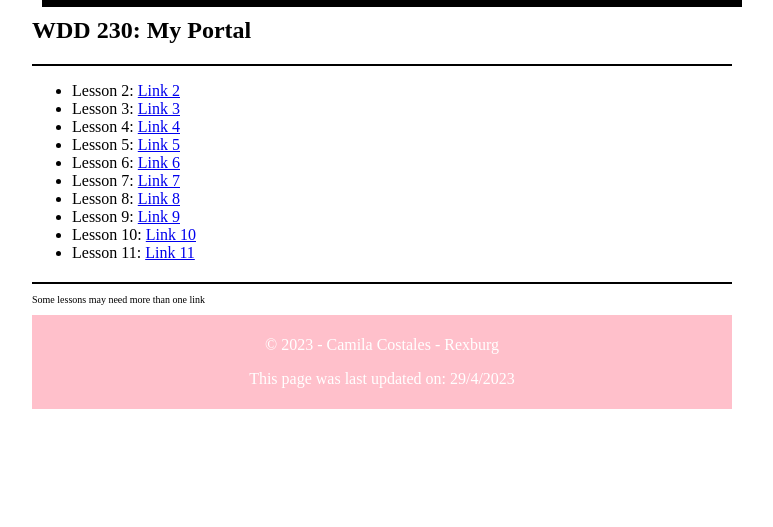
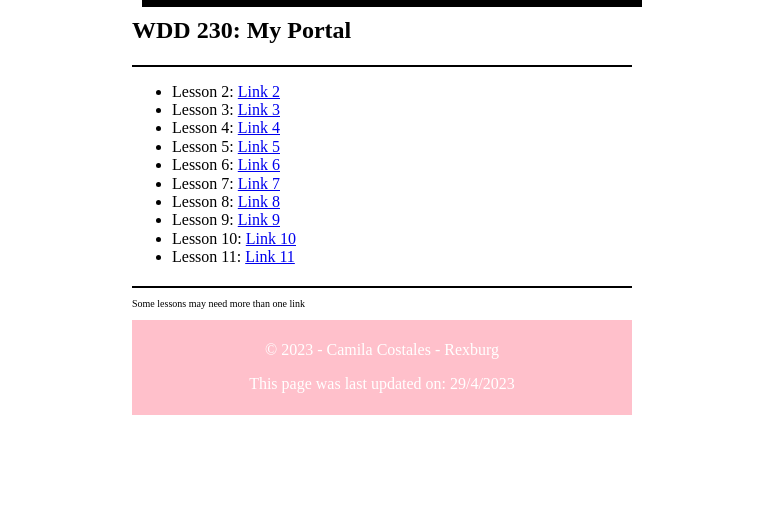
Before and after one commit to camila-costales/wdd230, a plain HTML site: page index.html in a window 1280 px wide. Shown: the part 273-800 px from the top of the page, without its empty margins (258-1031 px from the left). Drawn offline with nearby package versions, Linux system fonts and the light colour scheme.

Commit message:
responsive

```diff
--- /dev/null
+++ b/css/medium.css
@@ -0,0 +1,6 @@
+@media only screen and (min-width: 32.5em) {
+    header, main, footer{
+        margin: 1.25rem auto;
+        max-width: 500px;
+      }
+}
--- a/css/style.css
+++ b/css/small.css
@@ -23,5 +23,5 @@ h1{
 }
 header, main, footer{
   margin: 1.25rem auto;
-  max-width: 700px;
+  max-width: 300px;
 }
--- a/index.html
+++ b/index.html
@@ -5,7 +5,10 @@
     <meta http-equiv="X-UA-Compatible" content="IE=edge">
     <meta name="viewport" content="width=device-width, initial-scale=1.0">
     <title>My Profile</title>
-    <link rel="stylesheet" href="css/style.css">
+    <link rel="stylesheet" href="css/small.css">
+    <link rel="stylesheet" href="css/medium.css">
+    <link rel="stylesheet" href="https://cdnjs.cloudflare.com/ajax/libs/normalize/8.0.1/normalize.min.css">
+
 </head>
 <body>
     <header>
```
